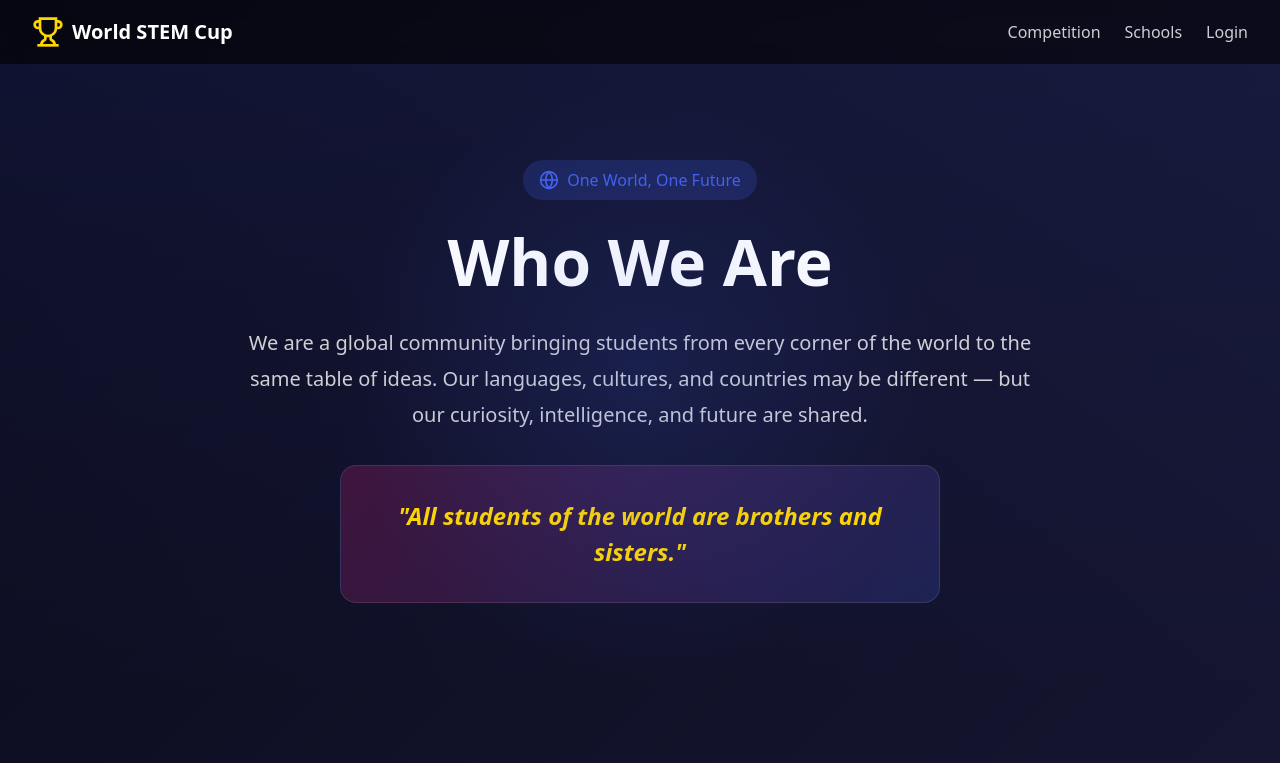
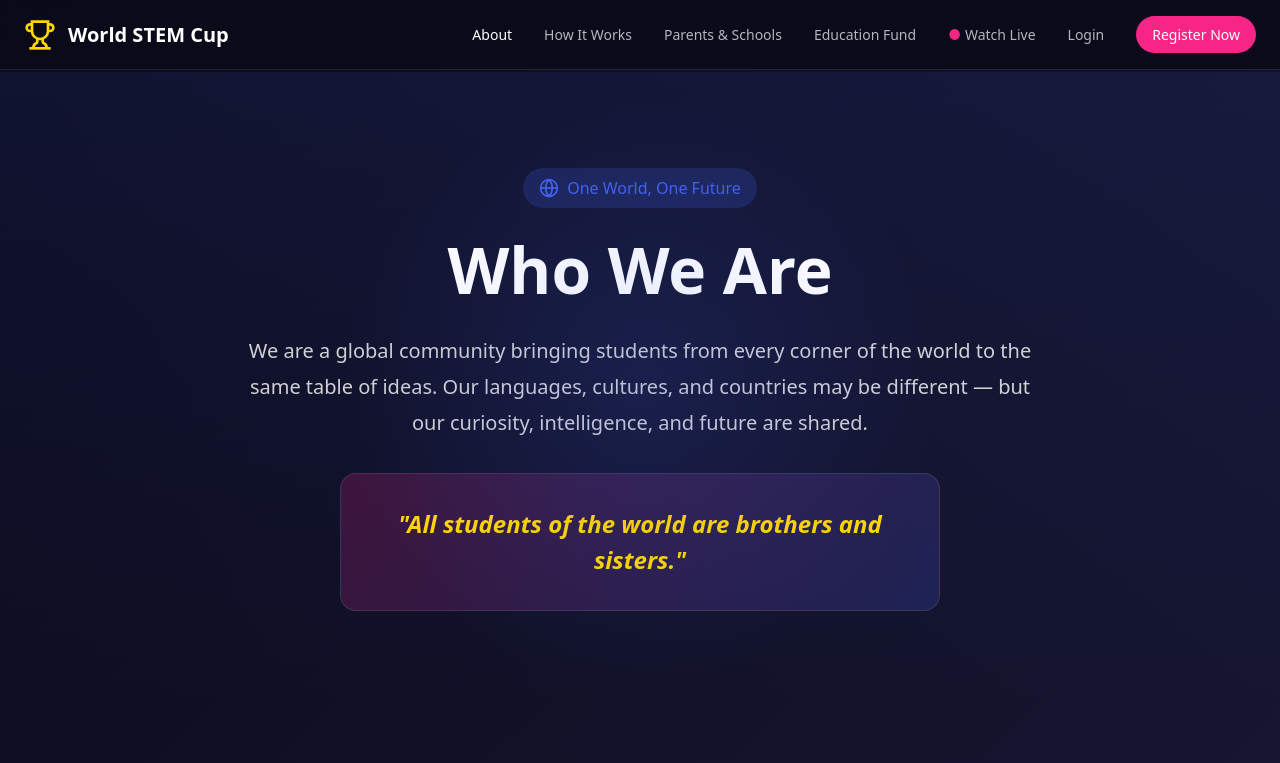
Before and after one commit to fculha/world-stem-cup-launch, a React (Vite) app: page /about in a window 1280 px wide. Shown: the top 763 px of the page. Built offline with nearby package versions, Linux system fonts and the light colour scheme; no server answers.

Commit message:
feat: Update About and Watch Live pages to have consistent navigation
Co-Authored-By: fculha62@gmail.com <fculha62@gmail.com>

```diff
--- a/src/pages/AboutPage.tsx
+++ b/src/pages/AboutPage.tsx
@@ -10,17 +10,24 @@ export default function AboutPage() {
     }}>
       {/* Navigation */}
       <nav style={{
+        position: 'fixed',
+        top: 0,
+        left: 0,
+        right: 0,
+        zIndex: 50,
+        background: 'rgba(10, 10, 26, 0.9)',
+        backdropFilter: 'blur(12px)',
+        borderBottom: '1px solid rgba(255,255,255,0.1)'
+      }}>
+        <div style={{
+          maxWidth: '1280px',
+          margin: '0 auto',
+          padding: '1rem 1.5rem',
           display: 'flex',
-        justifyContent: 'space-between',
           alignItems: 'center',
-        padding: '1rem 2rem',
-        background: 'rgba(0,0,0,0.3)',
-        backdropFilter: 'blur(10px)',
-        position: 'sticky',
-        top: 0,
-        zIndex: 100
+          justifyContent: 'space-between'
         }}>
-        <Link to="/" style={{ display: 'flex', alignItems: 'center', gap: '0.5rem', textDecoration: 'none', color: 'white' }}>
+          <Link to="/" style={{ display: 'flex', alignItems: 'center', gap: '0.75rem', textDecoration: 'none', color: 'white' }}>
             <svg width="32" height="32" viewBox="0 0 24 24" fill="none" stroke="#ffd700" strokeWidth="2">
               <path d="M6 9H4.5a2.5 2.5 0 0 1 0-5H6" />
               <path d="M18 9h1.5a2.5 2.5 0 0 0 0-5H18" />
@@ -31,12 +38,34 @@ export default function AboutPage() {
             </svg>
             <span style={{ fontSize: '1.25rem', fontWeight: 'bold' }}>World STEM Cup</span>
           </Link>
-        <div style={{ display: 'flex', gap: '1.5rem', alignItems: 'center' }}>
-          <Link to="/world" style={{ color: 'white', textDecoration: 'none', opacity: 0.8 }}>Competition</Link>
-          <Link to="/schools" style={{ color: 'white', textDecoration: 'none', opacity: 0.8 }}>Schools</Link>
-          <Link to="/login" style={{ color: 'white', textDecoration: 'none', opacity: 0.8 }}>Login</Link>
+          <div style={{ display: 'flex', gap: '2rem', alignItems: 'center' }}>
+            <Link to="/about" style={{ color: 'white', textDecoration: 'none', fontSize: '0.875rem', fontWeight: '500' }}>About</Link>
+            <Link to="/how-it-works" style={{ color: 'rgba(255,255,255,0.7)', textDecoration: 'none', fontSize: '0.875rem', transition: 'color 0.2s' }}>How It Works</Link>
+            <Link to="/parents-schools" style={{ color: 'rgba(255,255,255,0.7)', textDecoration: 'none', fontSize: '0.875rem', transition: 'color 0.2s' }}>Parents & Schools</Link>
+            <Link to="/education-fund" style={{ color: 'rgba(255,255,255,0.7)', textDecoration: 'none', fontSize: '0.875rem', transition: 'color 0.2s' }}>Education Fund</Link>
+            <Link to="/watch" style={{ color: 'rgba(255,255,255,0.7)', textDecoration: 'none', fontSize: '0.875rem', display: 'flex', alignItems: 'center', gap: '0.25rem' }}>
+              <span style={{ color: '#f72585' }}>●</span> Watch Live
+            </Link>
+            <Link to="/login" style={{ color: 'rgba(255,255,255,0.7)', textDecoration: 'none', fontSize: '0.875rem', display: 'flex', alignItems: 'center', gap: '0.25rem' }}>
+              Login
+            </Link>
+            <Link to="/register/school-admin" style={{
+              background: '#f72585',
+              color: 'white',
+              padding: '0.5rem 1rem',
+              borderRadius: '9999px',
+              textDecoration: 'none',
+              fontSize: '0.875rem',
+              fontWeight: '500'
+            }}>
+              Register Now
+            </Link>
+          </div>
         </div>
       </nav>
+
+      {/* Spacer for fixed nav */}
+      <div style={{ height: '72px' }} />
 
       {/* Hero Section */}
       <section style={{
--- a/src/pages/WatchLivePage.tsx
+++ b/src/pages/WatchLivePage.tsx
@@ -147,37 +147,56 @@ export default function WatchLivePage() {
       </div>
 
       {/* Navigation */}
-      <nav className="relative z-10 bg-[#0a0a1a]/80 backdrop-blur-md border-b border-white/10">
-        <div className="max-w-7xl mx-auto px-6 py-4 flex items-center justify-between">
-          <Link to="/" className="flex items-center gap-3">
+      <nav style={{
+        position: 'fixed',
+        top: 0,
+        left: 0,
+        right: 0,
+        zIndex: 50,
+        background: 'rgba(10, 10, 26, 0.9)',
+        backdropFilter: 'blur(12px)',
+        borderBottom: '1px solid rgba(255,255,255,0.1)'
+      }}>
+        <div style={{
+          maxWidth: '1280px',
+          margin: '0 auto',
+          padding: '1rem 1.5rem',
+          display: 'flex',
+          alignItems: 'center',
+          justifyContent: 'space-between'
+        }}>
+          <Link to="/" style={{ display: 'flex', alignItems: 'center', gap: '0.75rem', textDecoration: 'none', color: 'white' }}>
             <Trophy className="w-8 h-8 text-yellow-400" />
-            <span className="text-xl font-bold">World STEM Cup</span>
+            <span style={{ fontSize: '1.25rem', fontWeight: 'bold' }}>World STEM Cup</span>
           </Link>
-
-          {isAuthenticated ? (
-            <div className="flex items-center gap-4">
-              <div className="text-right">
-                <p className="text-sm font-medium">{user?.first_name} {user?.last_name}</p>
-                <p className="text-xs text-white/60">{user?.email}</p>
-              </div>
-              <button
-                onClick={handleLogout}
-                className="flex items-center gap-2 px-4 py-2 rounded-lg bg-white/5 hover:bg-white/10 transition-colors text-sm"
-              >
-                <LogOut className="w-4 h-4" />
-                Logout
-              </button>
-            </div>
-          ) : (
-            <Link
-              to="/login"
-              className="px-4 py-2 rounded-lg bg-[#4361ee] hover:bg-[#4361ee]/80 transition-colors text-sm"
-            >
+          <div style={{ display: 'flex', gap: '2rem', alignItems: 'center' }}>
+            <Link to="/about" style={{ color: 'rgba(255,255,255,0.7)', textDecoration: 'none', fontSize: '0.875rem', transition: 'color 0.2s' }}>About</Link>
+            <Link to="/how-it-works" style={{ color: 'rgba(255,255,255,0.7)', textDecoration: 'none', fontSize: '0.875rem', transition: 'color 0.2s' }}>How It Works</Link>
+            <Link to="/parents-schools" style={{ color: 'rgba(255,255,255,0.7)', textDecoration: 'none', fontSize: '0.875rem', transition: 'color 0.2s' }}>Parents & Schools</Link>
+            <Link to="/education-fund" style={{ color: 'rgba(255,255,255,0.7)', textDecoration: 'none', fontSize: '0.875rem', transition: 'color 0.2s' }}>Education Fund</Link>
+            <Link to="/watch" style={{ color: 'white', textDecoration: 'none', fontSize: '0.875rem', fontWeight: '500', display: 'flex', alignItems: 'center', gap: '0.25rem' }}>
+              <span style={{ color: '#f72585' }}>●</span> Watch Live
+            </Link>
+            <Link to="/login" style={{ color: 'rgba(255,255,255,0.7)', textDecoration: 'none', fontSize: '0.875rem', display: 'flex', alignItems: 'center', gap: '0.25rem' }}>
               Login
             </Link>
-          )}
+            <Link to="/register/school-admin" style={{
+              background: '#f72585',
+              color: 'white',
+              padding: '0.5rem 1rem',
+              borderRadius: '9999px',
+              textDecoration: 'none',
+              fontSize: '0.875rem',
+              fontWeight: '500'
+            }}>
+              Register Now
+            </Link>
+          </div>
         </div>
       </nav>
+
+      {/* Spacer for fixed nav */}
+      <div style={{ height: '72px' }} />
 
       {/* Main Content */}
       <main className="relative z-10 max-w-7xl mx-auto px-6 py-8">
```
Lines whose indentation alone changed are shown as unchanged.
